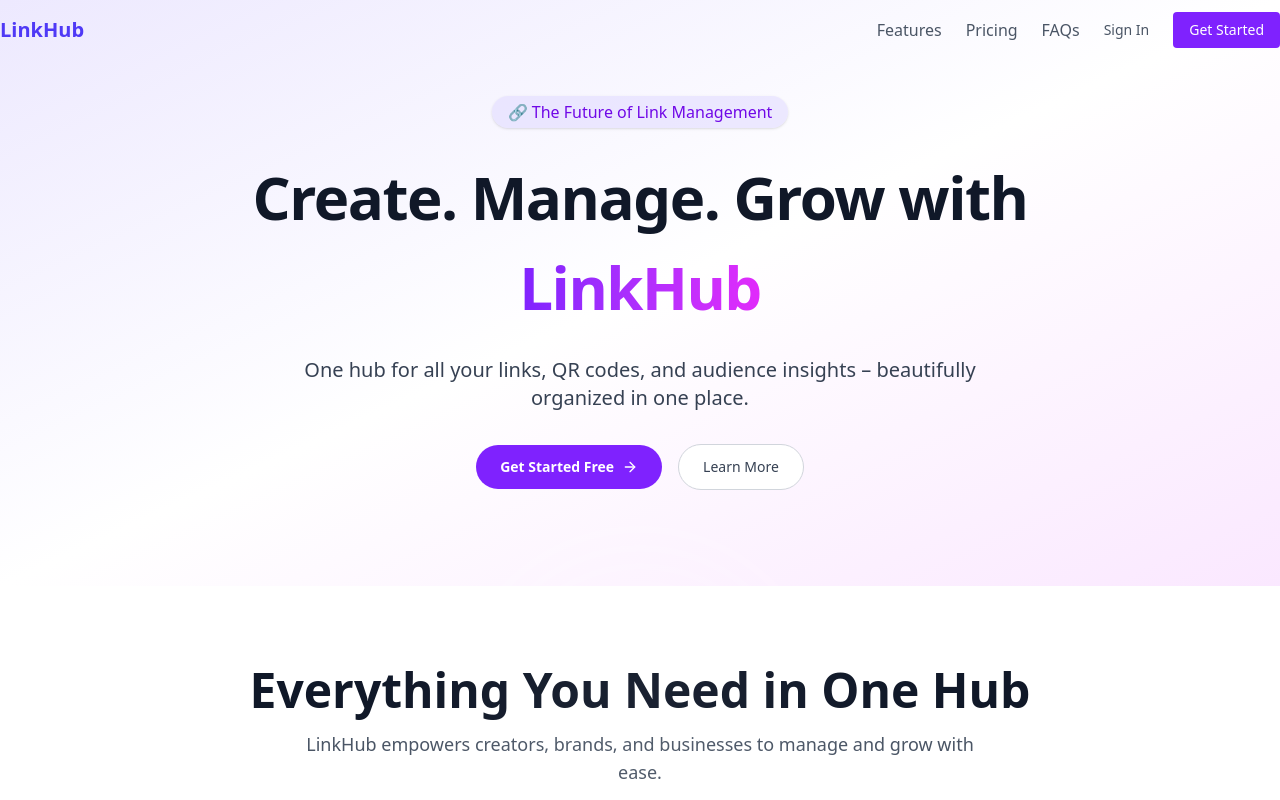
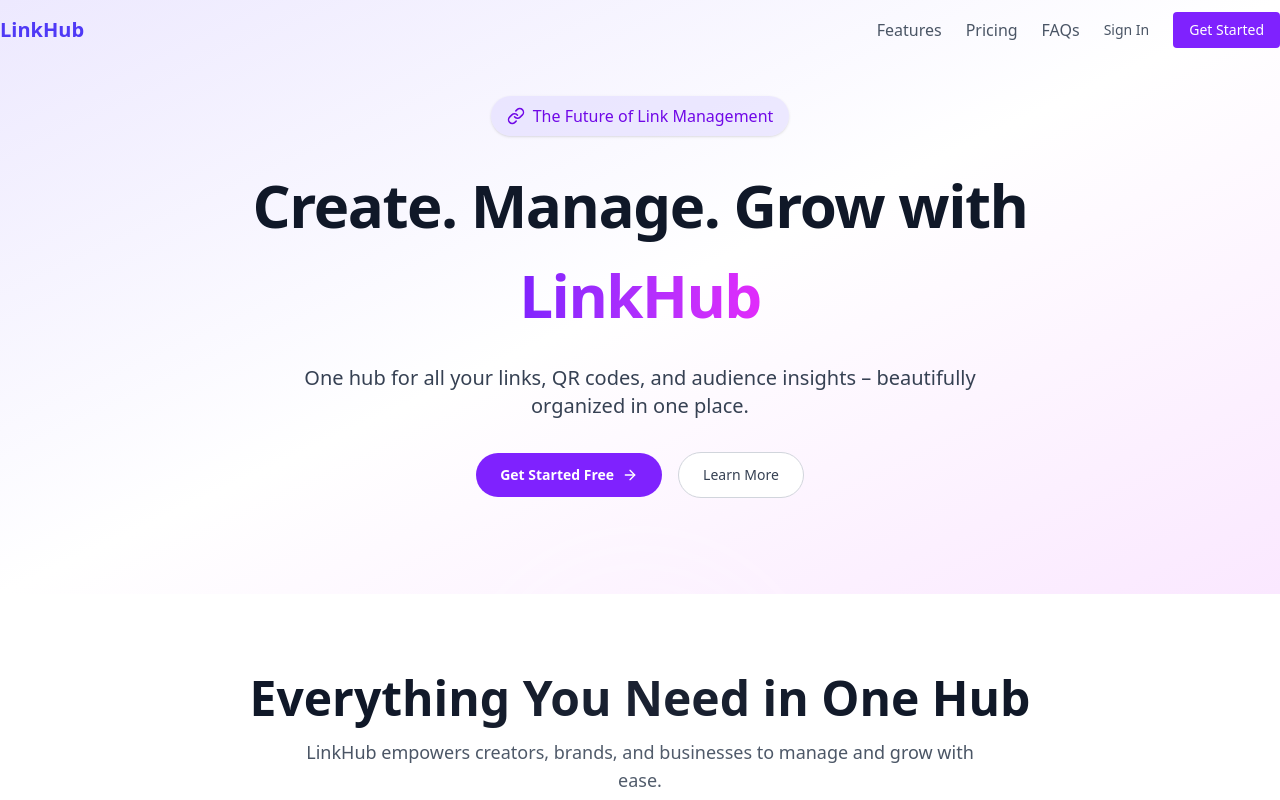
Before and after one commit to Nayem-khan1/qr-manager-frontend, a React (Vite) app: page / in a window 1280 px wide. Shown: the top 800 px of the page. Built offline with nearby package versions, Linux system fonts and the light colour scheme; no server answers.

Commit message:
add something

```diff
--- a/src/pages/LandingPage/components/Hero.jsx
+++ b/src/pages/LandingPage/components/Hero.jsx
@@ -1,5 +1,5 @@
 import { motion } from "framer-motion";
-import { ArrowRight } from "lucide-react";
+import { ArrowRight, LinkIcon } from "lucide-react";
 import { Link } from "react-router";
 
 const Hero = () => {
@@ -16,7 +16,10 @@ const Hero = () => {
           transition={{ delay: 0.1, duration: 0.5 }}
           className="inline-block text-sm md:text-base font-medium text-violet-700 bg-violet-200/50 px-4 py-1 rounded-full shadow-sm mb-6"
         >
-          🔗 The Future of Link Management
+          <p className="flex justify-center items-center py-1">
+            <LinkIcon size={18} className="mr-2" /> The Future of Link
+            Management
+          </p>
         </motion.div>
 
         {/* Heading */}
--- a/src/pages/Login.jsx
+++ b/src/pages/Login.jsx
@@ -14,7 +14,7 @@ export default function Login() {
     e.preventDefault();
     try {
       await logIn(email, password);
-      navigate("/");
+      navigate("/dashboard");
       window.location.reload();
     } catch (err) {
       console.error(err);
--- a/src/pages/SignUP.jsx
+++ b/src/pages/SignUP.jsx
@@ -18,7 +18,7 @@ export default function SignUp() {
     }
     try {
       await EmailAndPasswordSignUp(name, email, password);
-      navigate("/");
+      navigate("/dashboard");
       window.location.reload();
     } catch (err) {
       console.error(err);
```
